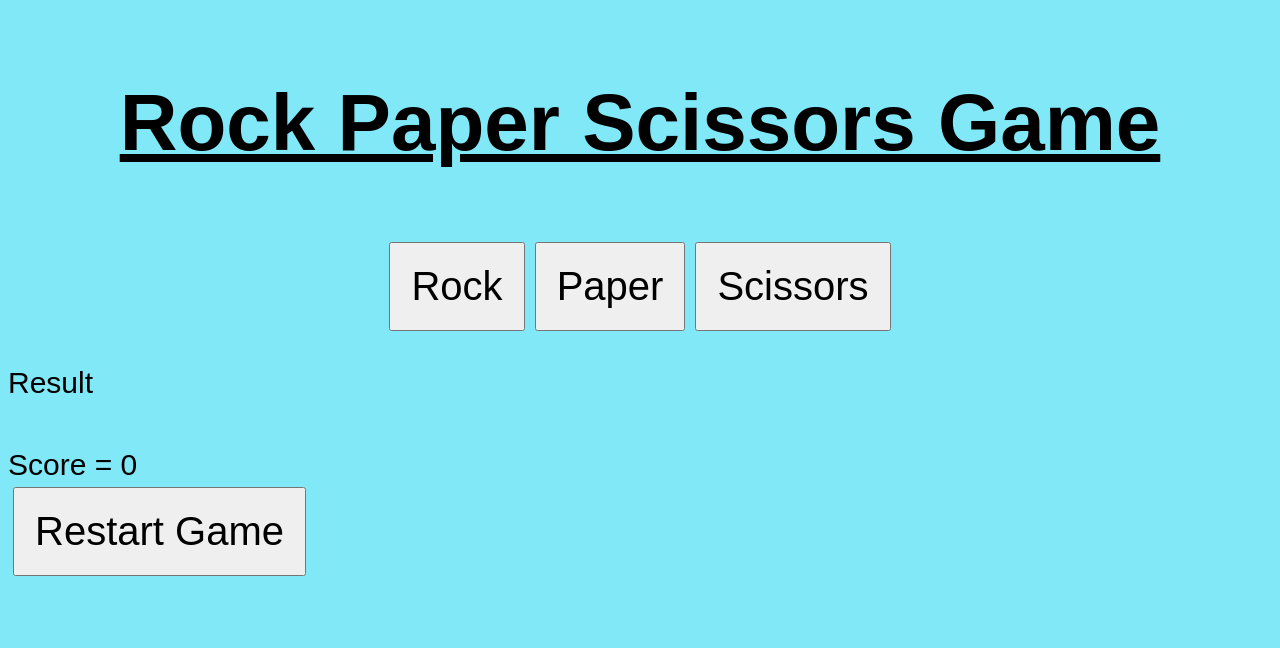
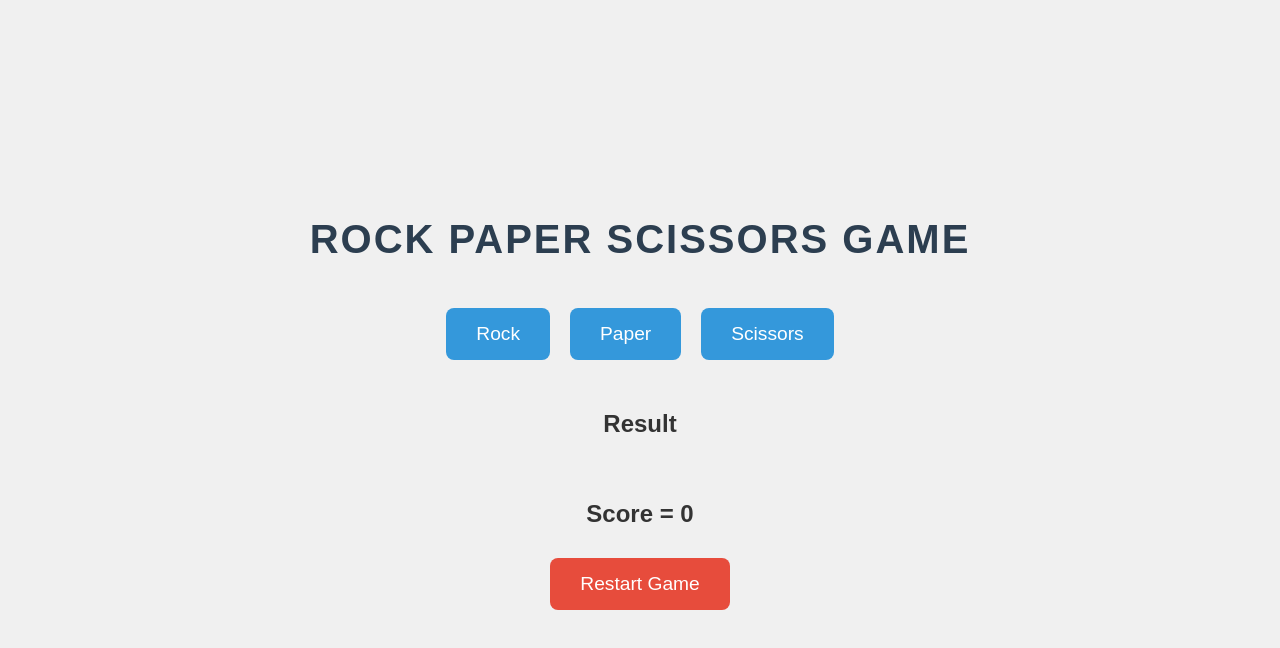
Before and after one commit to Dahir-Hassan8/Github_Demo, a plain HTML site: page index.html in a window 1280 px wide. Drawn offline with Linux system fonts and the light colour scheme.

Commit message:
updated the CSS

```diff
--- a/style.css
+++ b/style.css
@@ -1,44 +1,75 @@
+
 body {
-    background-color: #81e8f7;
+    font-family: 'Arial', sans-serif;
+    background-color: #f0f0f0;
+    display: flex;
+    flex-direction: column;
+    align-items: center;
+    justify-content: center;
+    height: 100vh;
+    margin: 0;
+    color: #333;
 }
 
+header {
+    text-align: center;
+    margin-bottom: 20px;
+}
 
-header {
-    font-family: Arial, Helvetica, sans-serif;
-    font-size: 40px;
-    display: flex;
-    align-items: center;
-    justify-content: center;
-    padding: 15px;
-    margin:0;
-    text-decoration: underline;
-
-
-
+h1 {
+    font-size: 2.5rem;
+    color: #2c3e50;
+    text-transform: uppercase;
+    letter-spacing: 2px;
 }
 
 #gameButtons {
     display: flex;
-    align-items: center;
-    justify-content: center;
-
-
+    gap: 20px;
+    margin-bottom: 30px;
 }
 
 button {
-    font-family: Arial, Helvetica, sans-serif;
-    font-size: 40px;
-    padding: 20px;
-    margin: 5px;
+    padding: 15px 30px;
+    font-size: 1.2rem;
+    border: none;
+    border-radius: 8px;
+    cursor: pointer;
+    transition: all 0.3s ease;
+    background-color: #3498db;
+    color: white;
 }
 
-#Result {
-    font-family: Arial, Helvetica, sans-serif;
-    font-size: 30px;
-
+button:hover {
+    background-color: #2980b9;
+    transform: scale(1.1);
 }
 
-#Score {
-    font-family: Arial, Helvetica, sans-serif;
-    font-size: 30px;
+button:active {
+    transform: scale(1);
 }
+
+#Result, #Score {
+    font-size: 1.5rem;
+    font-weight: bold;
+    margin-top: 20px;
+    text-align: center;
+}
+
+
+#Reset {
+    padding: 15px 30px;
+    font-size: 1.2rem;
+    border: none;
+    border-radius: 8px;
+    cursor: pointer;
+    margin-top: 30px;
+    background-color: #e74c3c;
+    color: white;
+    transition: all 0.3s ease;
+}
+
+#Reset:hover {
+    background-color: #c0392b;
+    transform: scale(1.1);
+}
```
